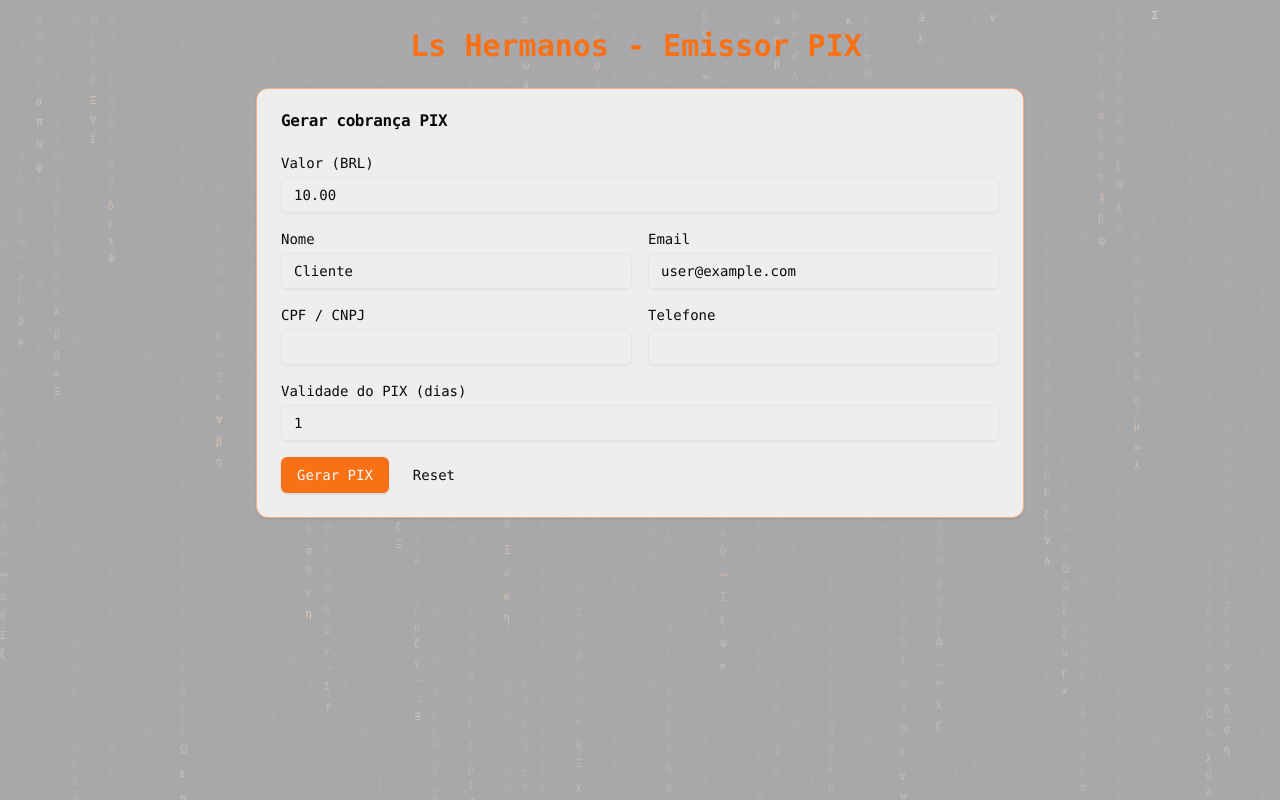
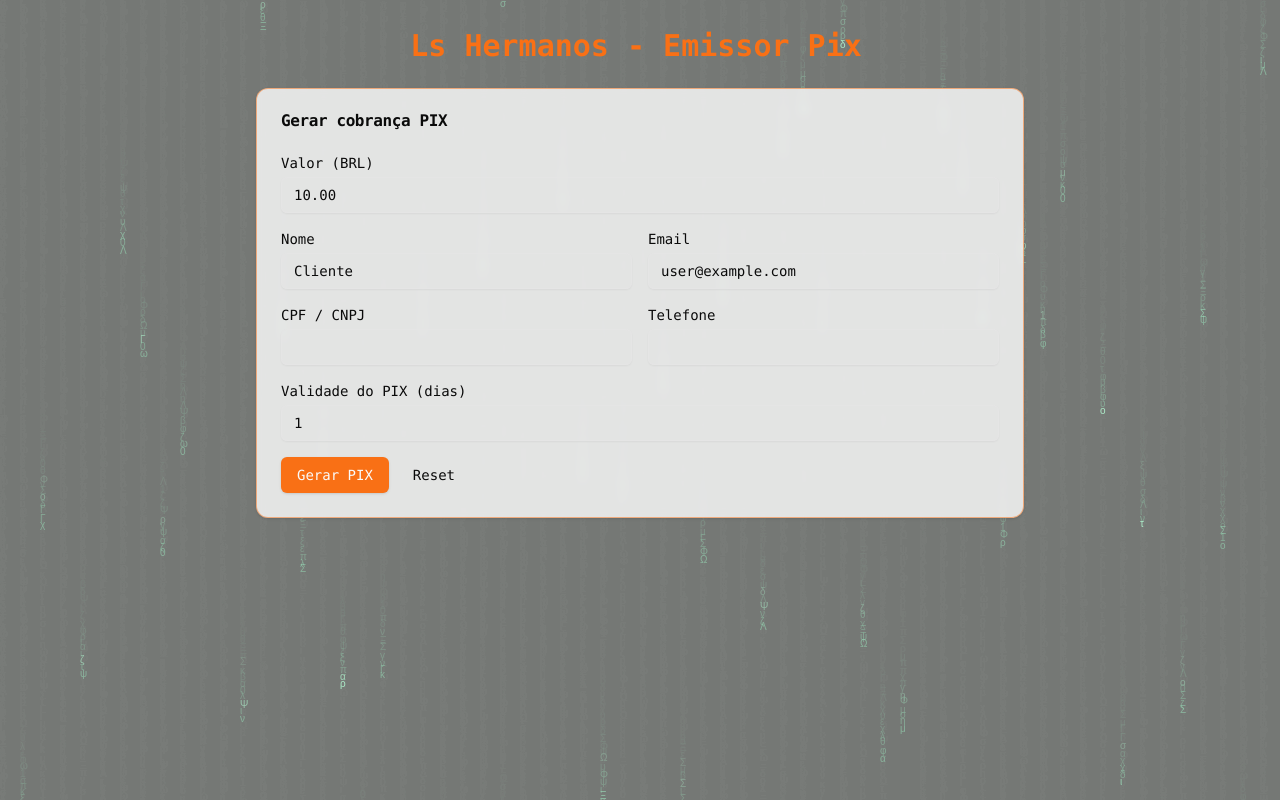
Before and after one commit to Fazedordeamor/geradordepx, a Next.js app: page /pix in a window 1280 px wide. Built offline with nearby package versions, Linux system fonts and the light colour scheme.

Commit message:
[dyad] Atualizar fundo matrix verde e nome correto do site - wrote 3 file(s)

```diff
--- a/src/app/layout.tsx
+++ b/src/app/layout.tsx
@@ -16,7 +16,7 @@ const shareTechMono = Share_Tech_Mono({
 });
 
 export const metadata: Metadata = {
-  title: "Los Hermanos - Emissor PIX",
+  title: "Los Hermanos - Emissor Pix",
   description: "Emissor de PIX futurista com a gateway Blackcat",
   manifest: "/manifest.json",
 };
--- a/src/app/pix/page.tsx
+++ b/src/app/pix/page.tsx
@@ -227,7 +227,7 @@ export default function PixPage() {
     <div className="min-h-screen p-4 sm:p-6 text-foreground">
       <UIToaster />
       <div className="max-w-3xl mx-auto">
-        <TypingTitle text="Los Hermanos - Emissor PIX" className="mb-6 text-center" />
+        <TypingTitle text="Los Hermanos - Emissor Pix" className="mb-6 text-center" />
 
         <Card className="mb-6 bg-background/80 backdrop-blur-sm border-primary/50">
           <CardHeader>
--- a/src/components/matrix-background.tsx
+++ b/src/components/matrix-background.tsx
@@ -13,9 +13,9 @@ const MatrixBackground = () => {
     const ctx = canvas.getContext("2d");
     if (!ctx) return;
 
-    const columnWidth = 18;
+    const columnWidth = 20;
     const characters =
-      "01∑≡≠→←⇐⇑⇓⇔∴∵∀∃∂∞ΩλπΔΣΞΦΨΓαβγδεζηθικλμνξοπρστυφχψω";
+      "01ΛΣΓΞΦΨΩαβγδεζηθικλμνξοπρστυφχψω";
 
     const setCanvasSize = () => {
       canvas.width = window.innerWidth;
@@ -28,10 +28,10 @@ const MatrixBackground = () => {
     let drops = Array.from({ length: columns }, () => Math.random() * canvas.height);
 
     const draw = () => {
-      ctx.fillStyle = "rgba(12, 12, 16, 0.15)";
+      ctx.fillStyle = "rgba(6, 12, 6, 0.18)";
       ctx.fillRect(0, 0, canvas.width, canvas.height);
 
-      ctx.font = `16px var(--font-share-tech-mono, 'Share Tech Mono', monospace)`;
+      ctx.font = `17px var(--font-share-tech-mono, 'Share Tech Mono', monospace)`;
 
       for (let i = 0; i < drops.length; i++) {
         const char = characters.charAt(Math.floor(Math.random() * characters.length));
@@ -40,11 +40,11 @@ const MatrixBackground = () => {
 
         const flicker = Math.random();
         if (flicker > 0.92) {
-          ctx.fillStyle = "rgba(255, 149, 64, 0.75)"; // neon orange accents
-        } else if (flicker > 0.85) {
-          ctx.fillStyle = "rgba(255, 255, 255, 0.55)"; // brighter white flashes
+          ctx.fillStyle = "rgba(120, 255, 180, 0.85)";
+        } else if (flicker > 0.82) {
+          ctx.fillStyle = "rgba(90, 240, 160, 0.7)";
         } else {
-          ctx.fillStyle = "rgba(233, 233, 233, 0.35)"; // soft white stream
+          ctx.fillStyle = "rgba(70, 200, 130, 0.55)";
         }
 
         ctx.fillText(char, x, y);
@@ -53,7 +53,7 @@ const MatrixBackground = () => {
           drops[i] = 0;
         }
 
-        drops[i] += 0.9 + Math.random() * 0.5;
+        drops[i] += 0.25 + Math.random() * 0.2;
       }
 
       animationRef.current = requestAnimationFrame(draw);
@@ -78,7 +78,7 @@ const MatrixBackground = () => {
   return (
     <canvas
       ref={canvasRef}
-      className="fixed inset-0 -z-10 opacity-[0.35] pointer-events-none"
+      className="fixed inset-0 -z-10 opacity-[0.55] pointer-events-none"
     />
   );
 };
```
